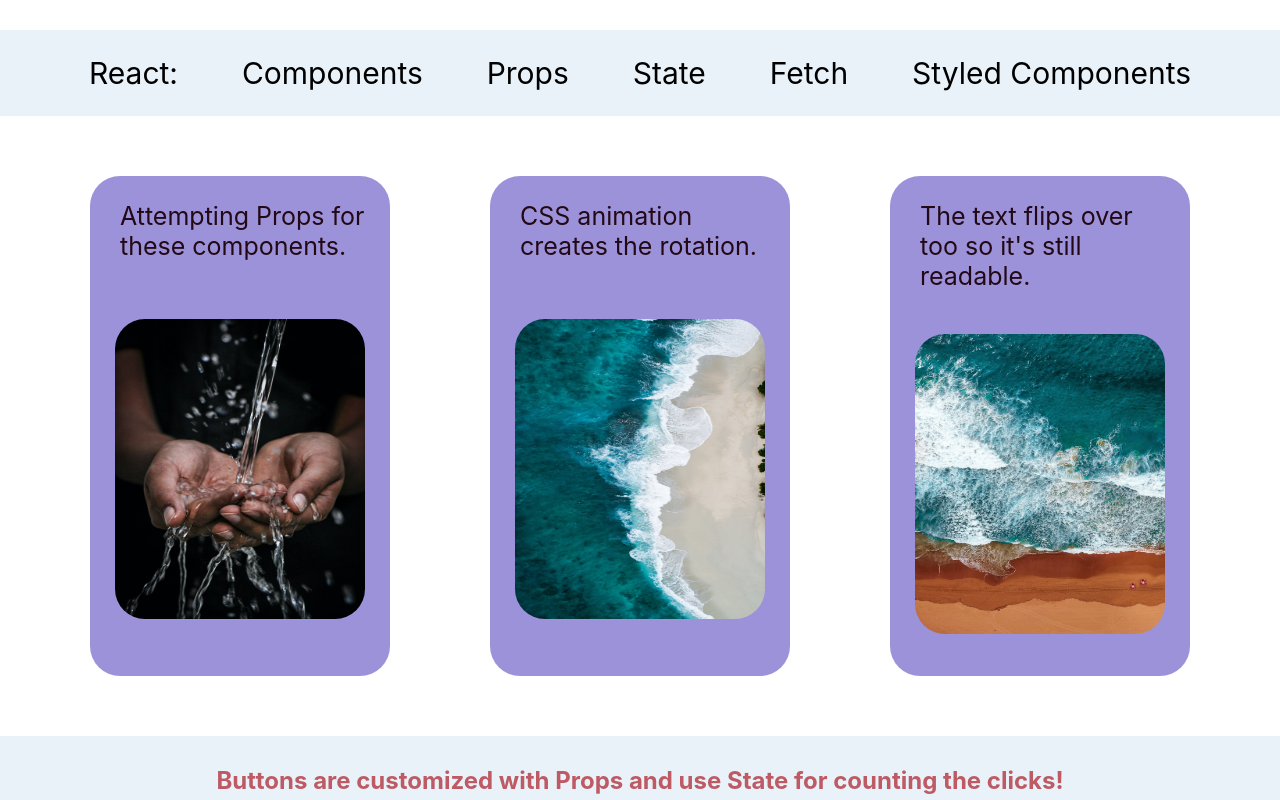
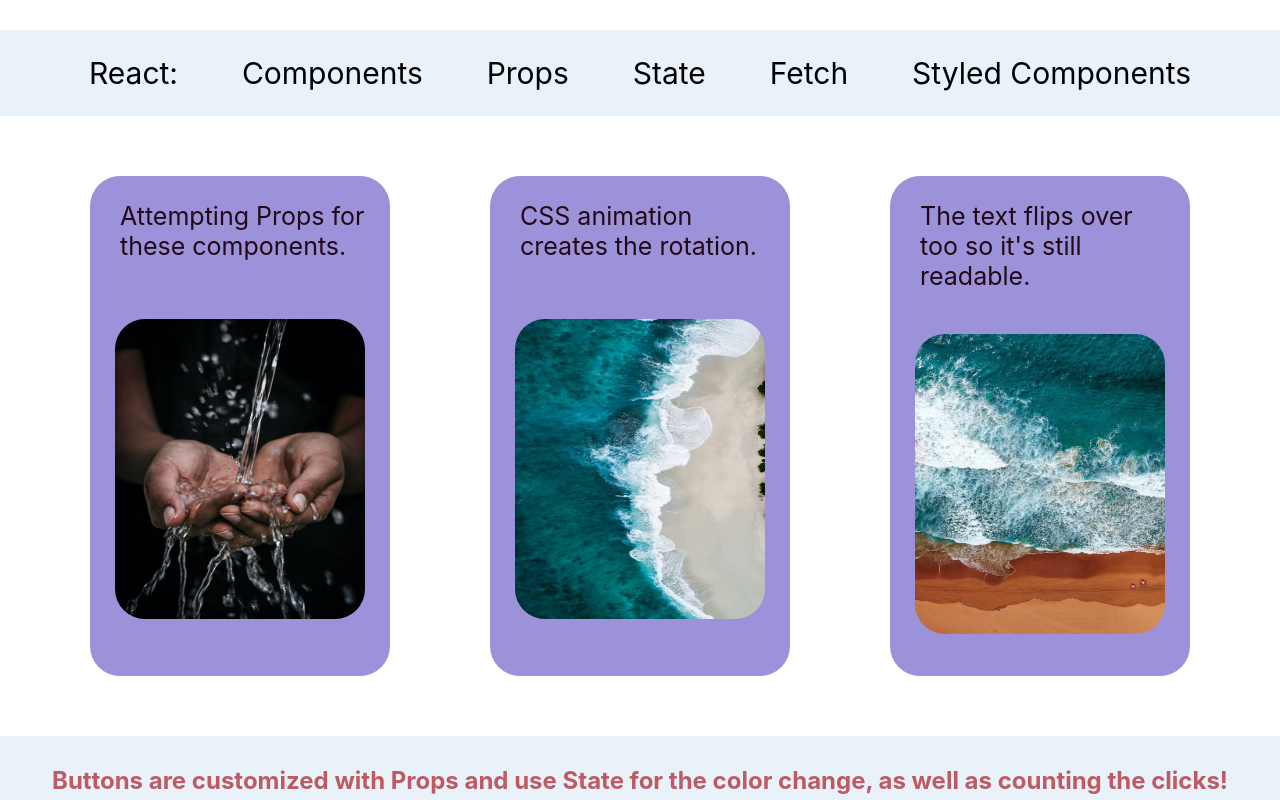
Before and after one commit to PilaPina/ReactOne, a React (Create React App) app: page / in a window 1280 px wide. Shown: the top 800 px of the page. Built offline with nearby package versions, Linux system fonts and the light colour scheme.

Commit message:
readme change and text in buttons. Last commit for State Guide

```diff
--- a/src/App.tsx
+++ b/src/App.tsx
@@ -24,7 +24,7 @@ function App() {
         <InfoCards text="The text flips over too so it's still readable." imageSrc={imageSrc3} />
       </div>
       <div className='buttonContainer'>
-        <h2 className="text">Buttons are customized with Props and use State for counting the clicks!</h2>
+        <h2 className="text">Buttons are customized with Props and use State for the color change, as well as counting the clicks!</h2>
         <div className='buttonDiv'>
           <Button color="rgb(147, 190, 223)" radius={50}></Button>
           <Button color="rgb(142, 249, 243)" radius={30}></Button>
```
Also changed, not shown: 1 other file (tests, documents, lock files or other folders).
